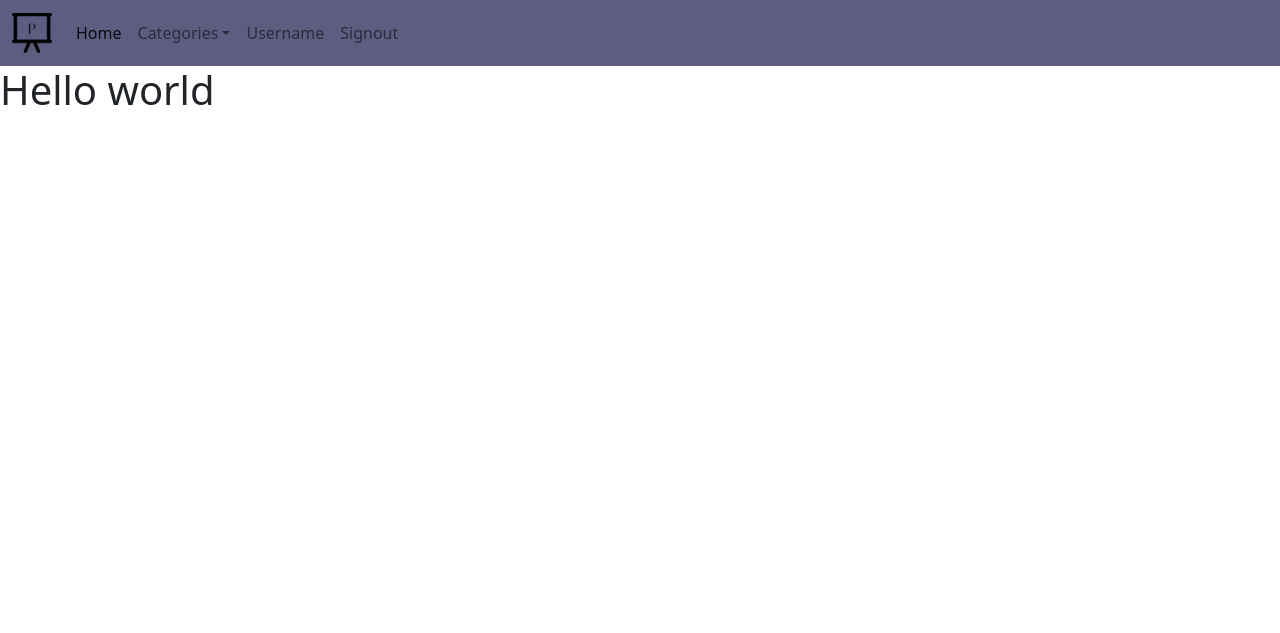
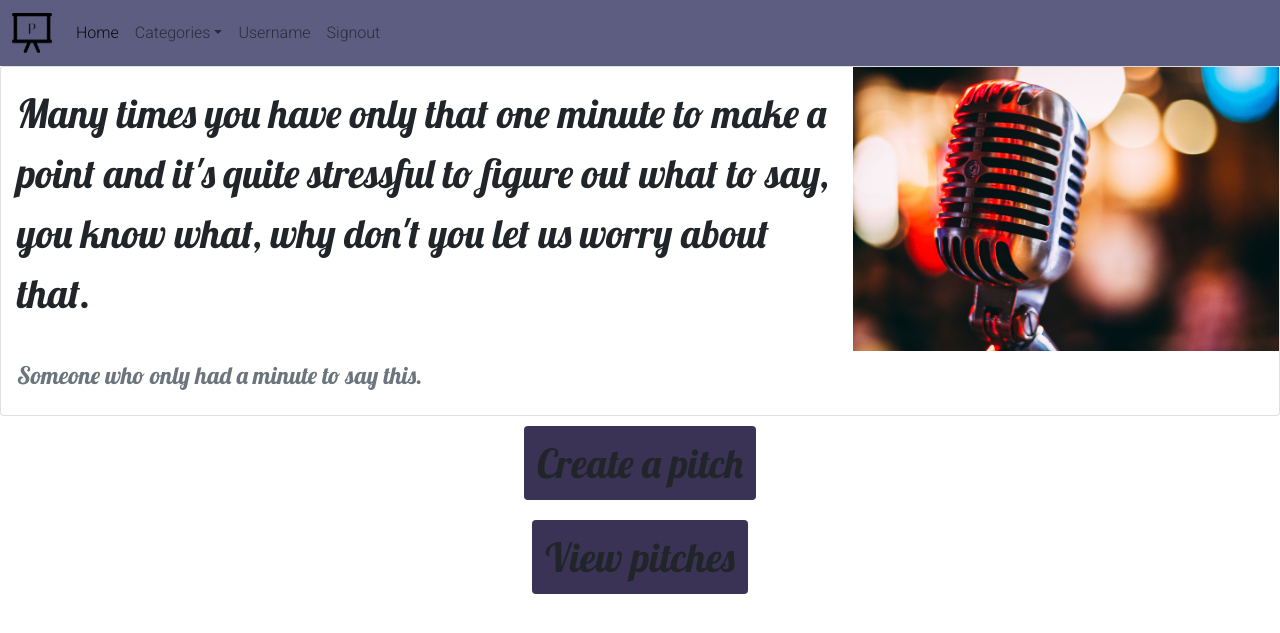
Before and after one commit to Ken-mbira/PITCH_ARENA, a Flask app: page / in a window 1280 px wide. Shown: the top 633 px of the page. Run offline with Flask 2, Linux system fonts and the light colour scheme; some libraries are stand-ins or nearby versions.

Commit message:
add to the landing page

```diff
--- a/app/main/views.py
+++ b/app/main/views.py
@@ -3,4 +3,5 @@ from . import main
 
 @main.route('/')
 def index():
-    return render_template('index.html')
+    title = 'PITCH ARENA'
+    return render_template('index.html',title = title)
--- /dev/null
+++ b/app/static/styles.css
@@ -0,0 +1,13 @@
+.navbar {
+    font-family: 'Roboto', sans-serif;
+}
+
+#intro {
+    font-family: 'Lobster', cursive;
+    font-size: 5vmin;
+}
+
+.call-to-actions div {
+    margin: 10px;
+    margin-bottom: 20px;
+}
--- a/app/templates/base.html
+++ b/app/templates/base.html
@@ -8,8 +8,12 @@
 
     <!-- Bootstrap CSS -->
     <link href="https://cdn.jsdelivr.net/npm/bootstrap@5.0.2/dist/css/bootstrap.min.css" rel="stylesheet" integrity="sha384-EVSTQN3/azprG1Anm3QDgpJLIm9Nao0Yz1ztcQTwFspd3yD65VohhpuuCOmLASjC" crossorigin="anonymous">
-
-    <title>Hello, world!</title>
+    <link rel="preconnect" href="https://fonts.googleapis.com">
+    <link rel="preconnect" href="https://fonts.gstatic.com" crossorigin>
+    <link href="https://fonts.googleapis.com/css2?family=Lobster&display=swap,family=Roboto:wght@300&display=swap" rel="stylesheet">
+    <!-- <link href="https://fonts.googleapis.com/css2?family=Roboto:wght@300&display=swap" rel="stylesheet"> -->
+    <link rel="stylesheet" href="{{ url_for('static',filename='styles.css')}}">
+    <title>{{ title }}</title>
 </head>
 
 <body>
--- a/app/templates/index.html
+++ b/app/templates/index.html
@@ -1,2 +1,23 @@
 {% extends 'base.html' %} {% block content %}
-<h1>Hello world</h1> {% endblock %}
+<div class="card">
+    <div class="row g-0">
+        <div class="col-md-8">
+            <div class="card-body" id="intro">
+                <p class="card-text">Many times you have only that one minute to make a point and it's quite stressful to figure out what to say, you know what, why don't you let us worry about that.</p>
+                <p class="card-text"><small style="font-size: 3vmin;" class="text-muted">Someone who only had a minute to say this.</small></p>
+            </div>
+        </div>
+        <div class="col-md-4">
+            <img src="{{ url_for('static',filename='microphone.jpg')}}" class="img-fluid" alt="image of a microphone">
+        </div>
+    </div>
+</div>
+<div class="call-to-actions" style="text-align: center;">
+    <div>
+        <button class="btn" id="intro" style="background-color: #3B3355;">Create a pitch</button>
+    </div>
+    <div>
+        <button class="btn" id="intro" style="background-color: #3B3355;">View pitches</button>
+    </div>
+</div>
+{% endblock %}
```
Also changed, not shown: app/static/microphone.jpg (added).
